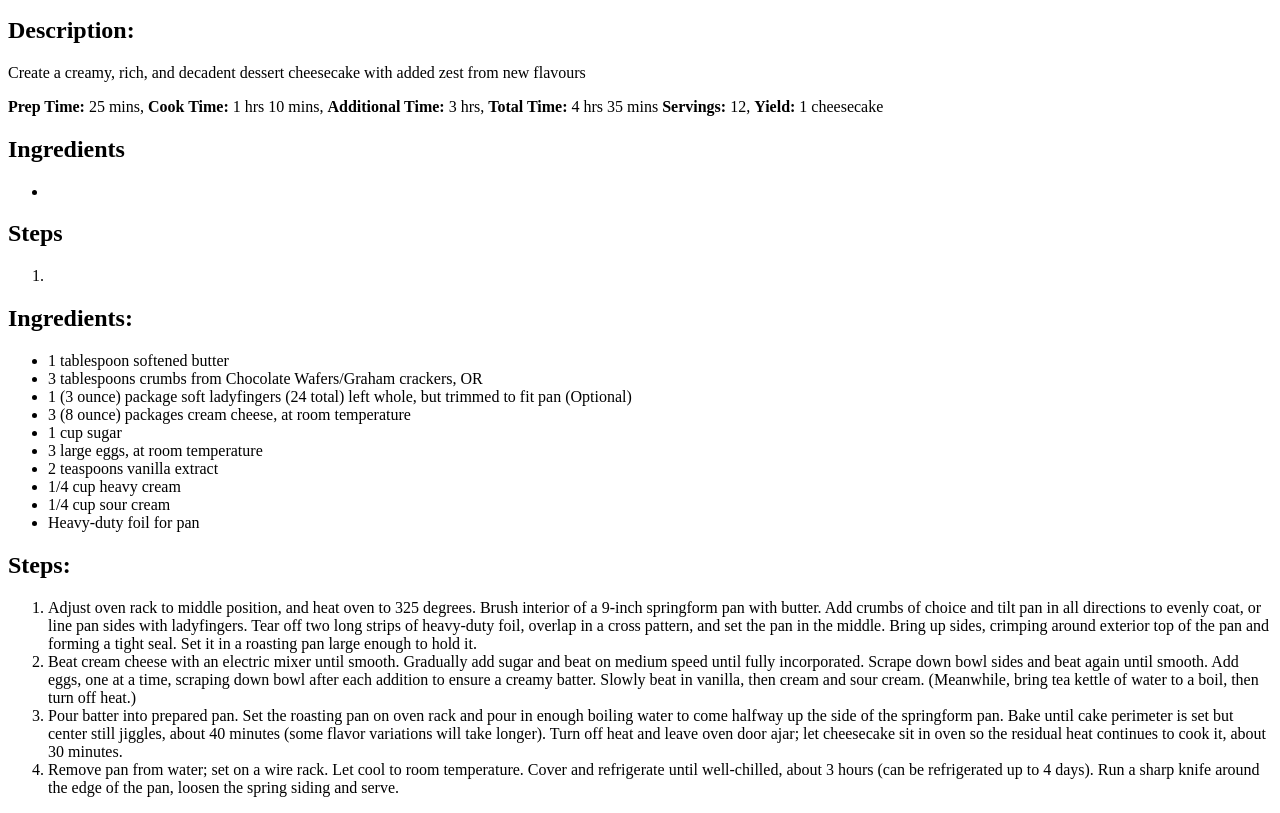
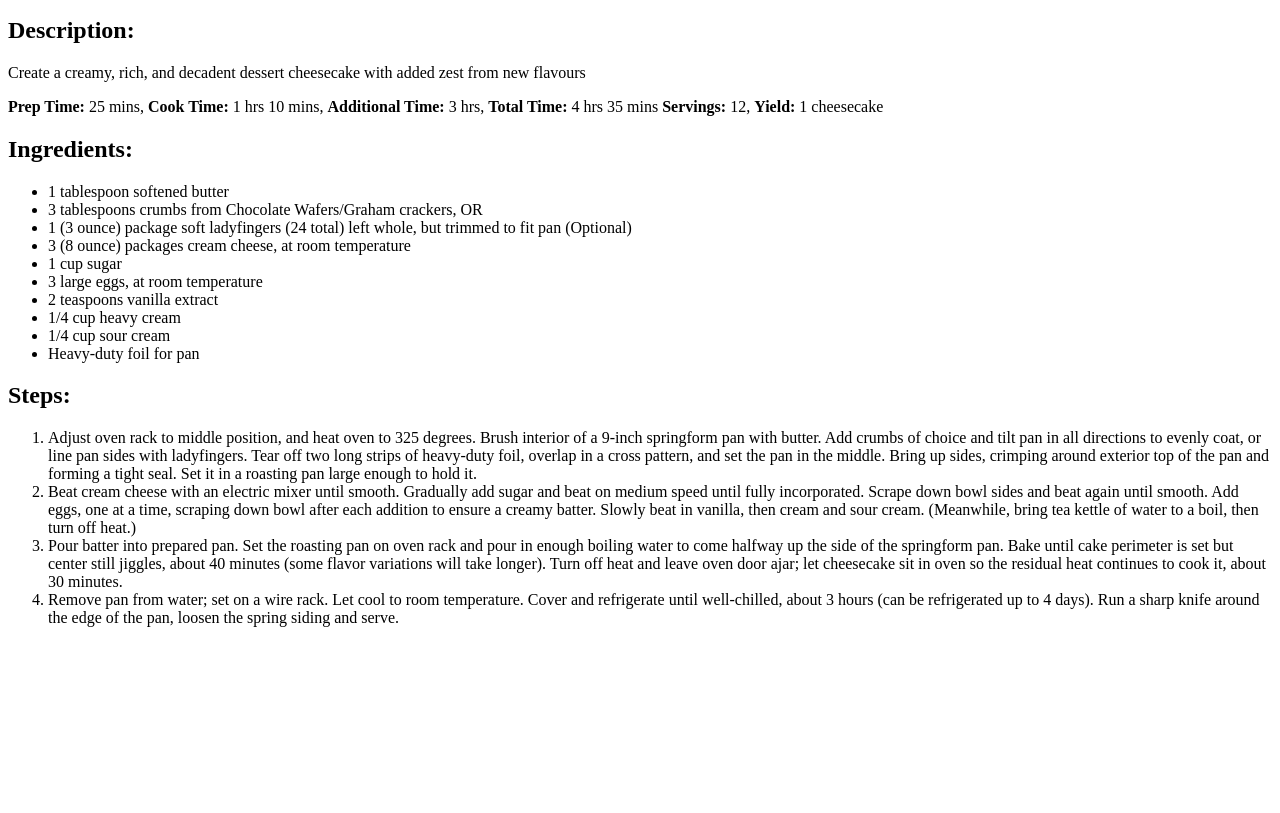
Before and after one commit to TopSoilPro/odin-recipes, a plain HTML site: page recipes/cheesecake.html in a window 1280 px wide. Shown: the part 101-914 px from the top of the page. After the commit the page ends 800 px from the top, so only its background shows below. Drawn offline with Linux system fonts and the light colour scheme.

Commit message:
Remove duplicate headers
Removed the duplicate headers: instructions and, steps as they were introduced accidentally
and their roles are already fulfiled by the original headers of those names

```diff
--- a/recipes/cheesecake.html
+++ b/recipes/cheesecake.html
@@ -16,16 +16,6 @@
         <p><strong>Prep Time:</strong> 25 mins, <strong>Cook Time:</strong> 1 hrs 10 mins,
             <strong>Additional Time:</strong> 3 hrs, <strong>Total Time:</strong> 4 hrs 35 mins
             <strong>Servings:</strong> 12, <strong>Yield:</strong> 1 cheesecake</p>
-
-            <h2>Ingredients</h2>
-            <ul>
-                <li></li>
-            </ul>
-
-            <h2>Steps</h2>
-            <ol>
-                <li></li>
-            </ol></p>
 
         <h2>Ingredients:</h2>
         <ul>
```
